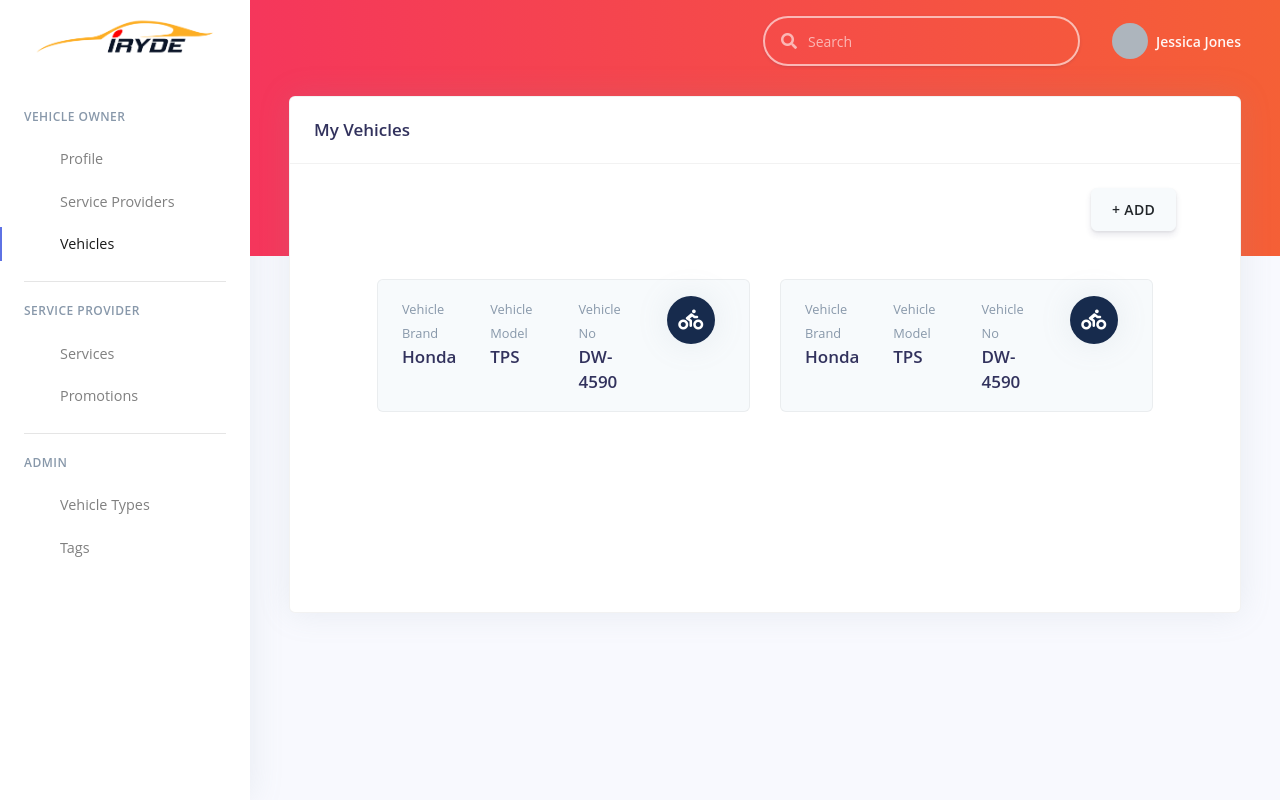
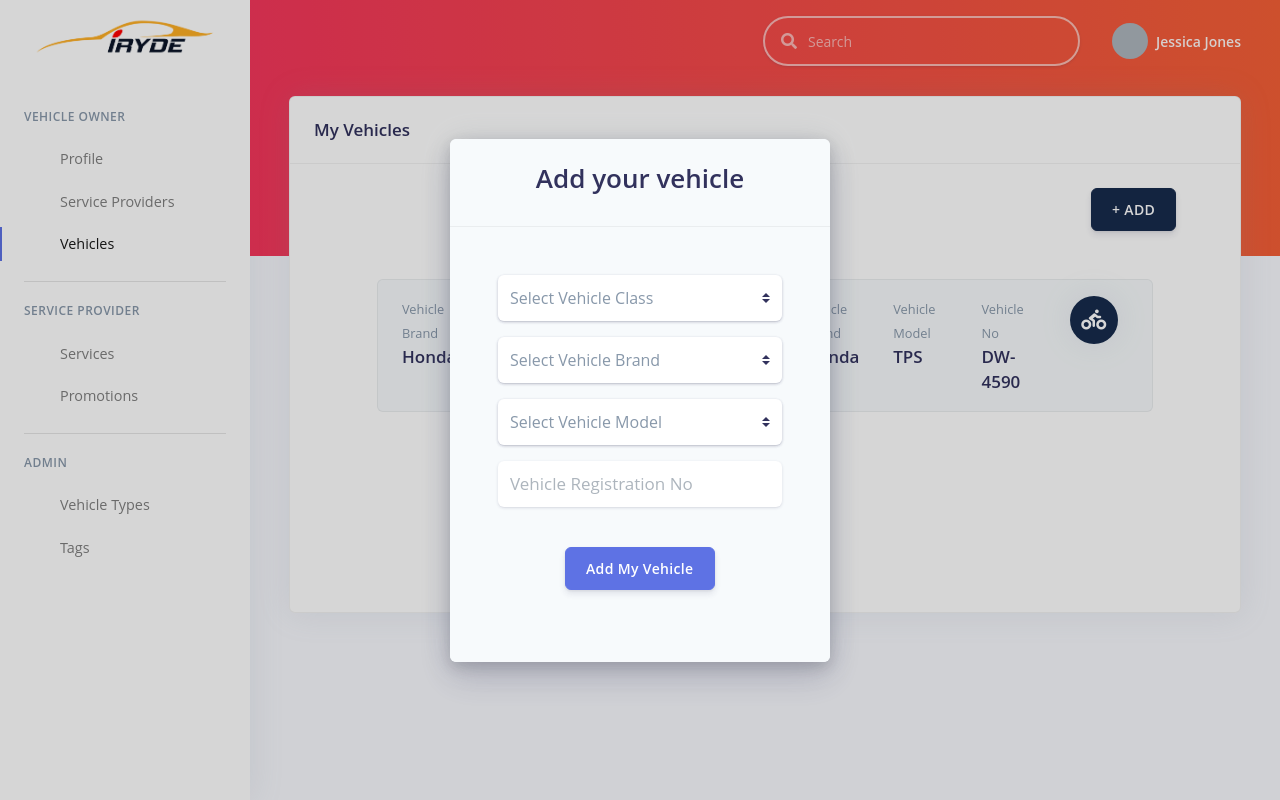
Before and after one commit to randularsw/iRYDE, a React (Create React App) app in the folder web/: page /vehicles in a window 1280 px wide. Both pictures are taken after a click on the button "+ ADD". Built offline with nearby package versions, Linux system fonts and the light colour scheme.

Commit message:
created vehicle add form

```diff
--- a/web/src/App.js
+++ b/web/src/App.js
@@ -8,7 +8,7 @@ import NavigationBar from "components/shared/navigationBar";
 import serviceProviderList from "components/booking/serviceProviderList";
 import serviceProviderDetails from "components/booking/serviceProviderDetails";
 import ServiceProviderBooking from "components/booking/serviceProviderBooking";
-import Vehicles from "components/vehicles/vehicles";
+import VehiclesList from "components/vehicles/vehiclesList";
 
 function App(props) {
   return (
@@ -29,7 +29,7 @@ function App(props) {
         />
         <Switch>
           {/* Routes */}
-          <Route exact path="/vehicles" component={Vehicles}></Route>
+          <Route exact path="/vehicles" component={VehiclesList}></Route>
           <Route exact path="/service-providers" component={serviceProviderList}></Route>
           <Route exact path="/service-provider/:id" component={serviceProviderDetails}></Route>
           <Route exact path="/booking/:id" component={ServiceProviderBooking}></Route>
--- /dev/null
+++ b/web/src/components/vehicles/vehicleAdd.jsx
@@ -0,0 +1,103 @@
+import React, { Component } from 'react';
+import { Form, InputGroup, InputGroupAddon, InputGroupText, Button,FormGroup,Input, CustomInput } from 'reactstrap';
+
+
+class VehicleAdd extends Component {
+    state = {  }
+    render() {
+        return (
+
+          <Form role="form">
+          <FormGroup className="mb-3">
+            <InputGroup className="input-group-alternative">
+              <CustomInput
+                type="select"
+                className="input-group-alternative"
+              >
+                <option
+                  className="input-group-alternative"
+                  value=""
+                >
+                  Select Vehicle Class
+                </option>
+                <option className="input-group-alternative">
+                  Car
+                </option>
+                <option className="input-group-alternative">
+                  Van
+                </option>
+                <option className="input-group-alternative">
+                  Lorry
+                </option>
+                <option className="input-group-alternative">
+                  Bike
+                </option>
+              </CustomInput>
+            </InputGroup>
+          </FormGroup>
+          <FormGroup className="mb-3">
+            <InputGroup className="input-group-alternative">
+              <CustomInput
+                type="select"
+                className="input-group-alternative"
+              >
+                <option
+                  className="input-group-alternative"
+                  value=""
+                >
+                  Select Vehicle Brand
+                </option>
+                <option className="input-group-alternative">
+                  2
+                </option>
+                <option className="input-group-alternative">
+                  3
+                </option>
+              </CustomInput>
+            </InputGroup>
+          </FormGroup>
+          <FormGroup className="mb-3">
+            <InputGroup className="input-group-alternative">
+              <CustomInput
+                value=""
+                type="select"
+                className="input-group-alternative"
+              >
+                <option className="input-group-alternative">
+                  Select Vehicle Model
+                </option>
+                <option className="input-group-alternative">
+                  2
+                </option>
+                <option className="input-group-alternative">
+                  3
+                </option>
+              </CustomInput>
+            </InputGroup>
+          </FormGroup>
+          <FormGroup className="mb-3">
+            <Input
+              placeholder="Vehicle Registration No"
+              type="text"
+              className="input-group-alternative text-muted"
+              style={{ fontSize: 17 }}
+            />
+            <InputGroup className="input-group-alternative">
+            </InputGroup>
+          </FormGroup>
+          <div className="text-center">
+            <Button
+              className="my-4"
+              color="primary"
+              type="button"
+            >
+              Add My Vehicle
+            </Button>
+          </div>
+        </Form>
+
+        );
+    }
+}
+
+export default VehicleAdd;
--- a/web/src/components/vehicles/vehicles.jsx
+++ b/web/src/components/vehicles/vehiclesList.jsx
@@ -9,10 +9,49 @@ import {
   CardTitle,
   Col,
   Button,
+  Modal,
+  Form,
+  InputGroup,
+  InputGroupAddon,
+  InputGroupText,
+  FormGroup,
+  Input,
+  CustomInput,
 } from "reactstrap";
+import VehicleAdd from "./vehicleAdd";
 
-class Vehicles extends Component {
-  state = {};
+class VehiclesList extends Component {
+  state = {
+    defaultModal: false,
+    brands: [
+      {
+        _id: "dgurhildrdfhshsd87sdr",
+        brandName: "Toyota",
+        models: [
+          { _id: "dguislghsls5h786sh67", modelName: "Vitz", type: "Car" },
+          { _id: "dwuislghsls5h786sh67", modelName: "Prius", type: "Car" },
+          { _id: "dguisllhsls5h786sh67", modelName: "Hiace", type: "Van" },
+          { _id: "dguislghsls5h78ush67", modelName: "Axio", type: "Car" },
+        ],
+      },
+      {
+        _id: "dgurhwldgdfhshsd87sdr",
+        brandName: "Suzuki",
+        models: [
+          { _id: "dguislghsls5h786sk67", modelName: "Alto", type: "Car" },
+          { _id: "dguislghsls5hd86sh67", modelName: "Swift", type: "Car" },
+          { _id: "dguislghkls5h786sh67", modelName: "SX4", type: "Car" },
+          { _id: "dguislghrls5h786sh67", modelName: "Every", type: "Lorry" },
+        ],
+      },
+    ],
+
+  };
+  toggleModal = (state) => {
+    this.setState({
+      [state]: !this.state[state],
+    });
+  };
   render() {
     return (
       <>
@@ -31,7 +70,33 @@ class Vehicles extends Component {
                     <div className="row">
                       <div className="col-10"></div>
                       <div className="col">
-                        <Button>+ ADD</Button>
+                        <Button
+                          color="default"
+                          type="button"
+                          onClick={() => this.toggleModal("formModal")}
+                        >
+                          + ADD
+                        </Button>
+
+                        <Modal
+                          className="modal-dialog-centered"
+                          size="sm"
+                          isOpen={this.state.formModal}
+                          toggle={() => this.toggleModal("formModal")}
+                        >
+                          <div className="modal-body p-0">
+                            <Card className="bg-secondary shadow border-0">
+                              <CardHeader className="bg-transparent">
+                                <div className="text-muted text-center ">
+                                  <h1>Add your vehicle</h1>
+                                </div>
+                              </CardHeader>
+                              <CardBody className="px-lg-5 py-lg-5">
+                                <VehicleAdd/>
+                              </CardBody>
+                            </Card>
+                          </div>
+                        </Modal>
                       </div>
                     </div>
                     <div className=" row m-5">
@@ -127,4 +192,4 @@ class Vehicles extends Component {
   }
 }
 
-export default Vehicles;
+export default VehiclesList;
--- a/web/src/sidebarRoutes.js
+++ b/web/src/sidebarRoutes.js
@@ -1,6 +1,6 @@
 import Home from "components/home";
 import serviceProviders from "components/booking/serviceProviderList";
-import Vehicles from "components/vehicles/vehicles";
+import VehiclesList from "components/vehicles/vehiclesList";
 
 var sidebarRoutes = [
   {
@@ -51,7 +51,7 @@ var sidebarRoutes = [
     path: "/vehicles",
     name: "Vehicles",
     icon: "ni ni-planet text-blue",
-    component: Vehicles ,
+    component: VehiclesList ,
     actor: "vehicle-owner",
   },
 
```
